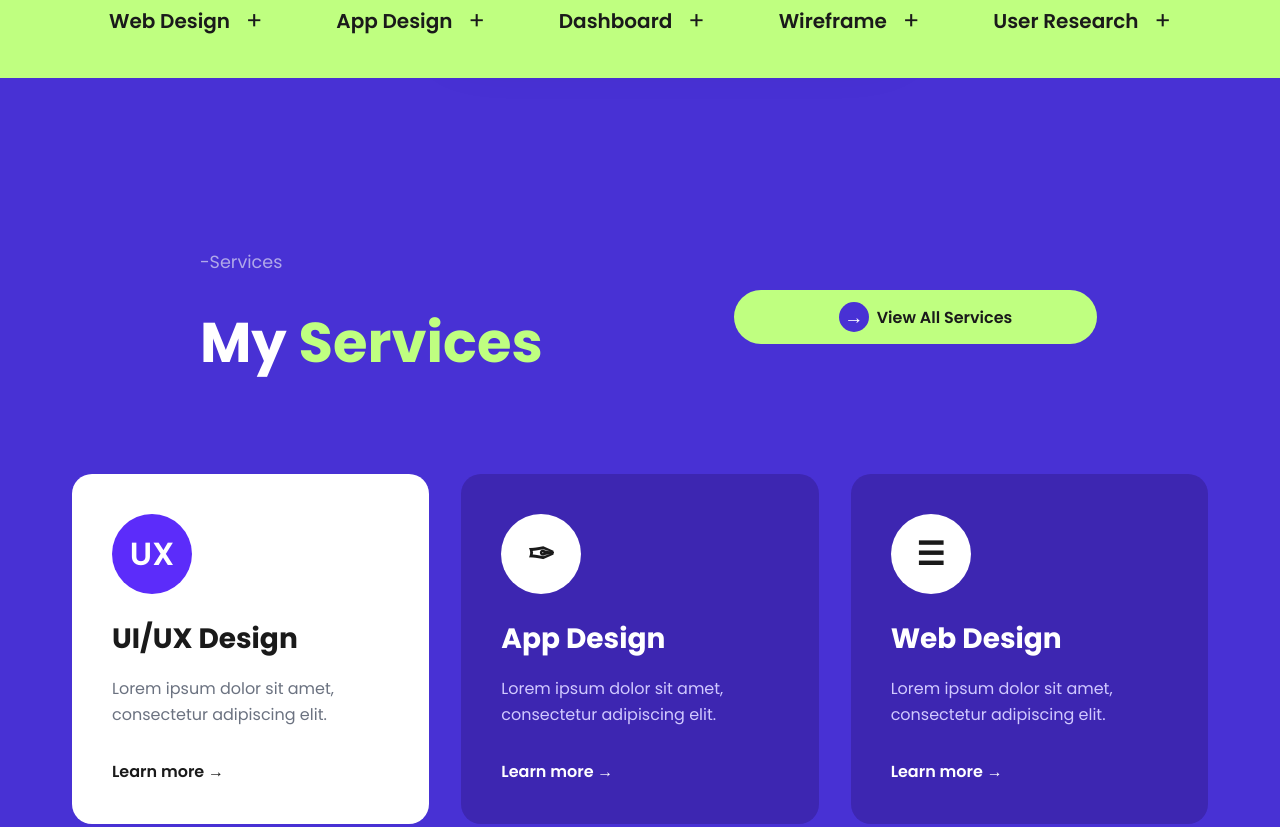
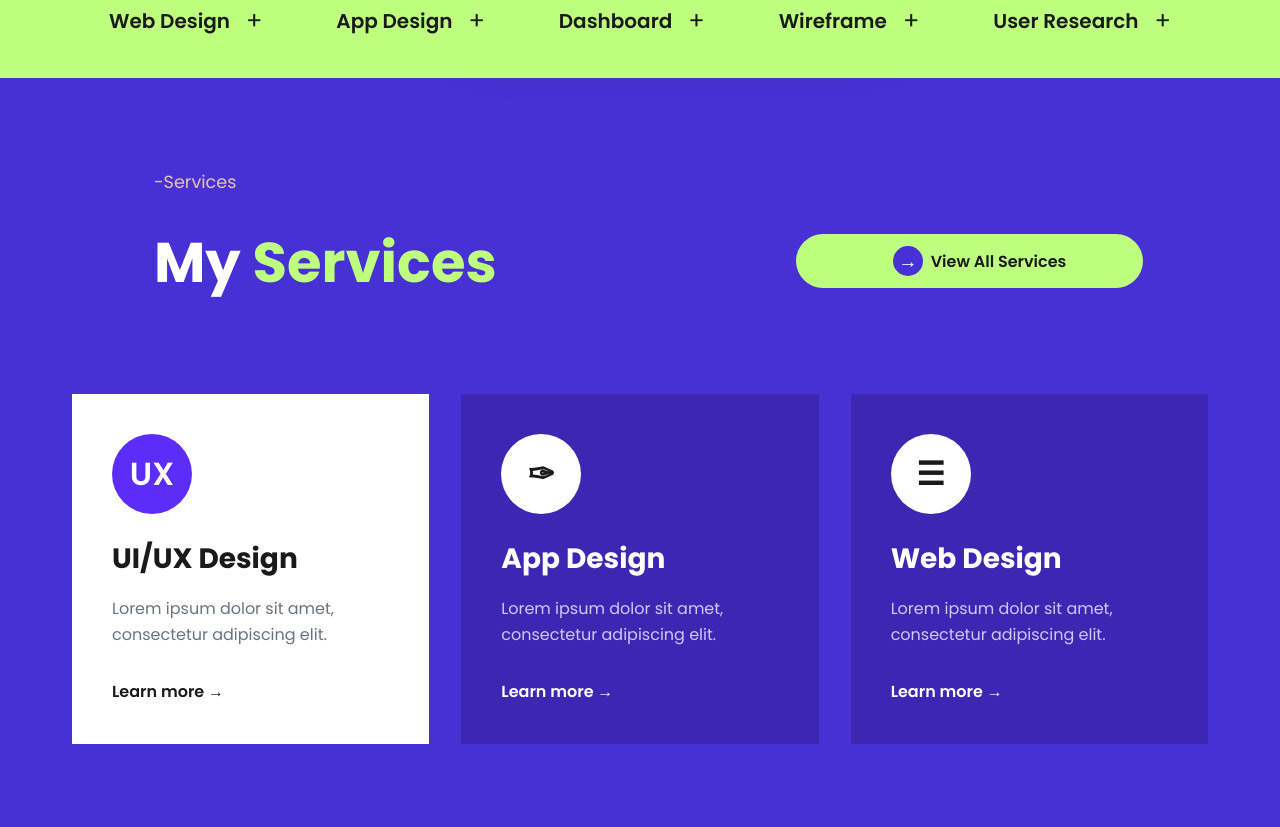
Before and after one commit to RyanDavid-RJ/projetoJennyCompleto, a plain HTML site: page index.html in a window 1280 px wide. Shown: the part 833-1660 px from the top of the page. Drawn offline with Linux system fonts and the light colour scheme.

Commit message:
100% atualizado

```diff
--- a/style.css
+++ b/style.css
@@ -378,17 +378,20 @@ main {
     justify-content: space-between;
     align-items: center;
     margin-bottom: 4rem;
-}
+    margin-top: -80px;
+  }
 
 .svcSubtitulo {
     font-size: 1.1rem;
-    color: #b0a8e9;
+    color: #e9c5a8;
+    margin-left: -100px;
 }
 
 .svcHeader h2 {
     font-size: 3.5rem;
     color: #fff;
-    margin: 0;
+    margin-left: -100px;
+
 }
 
 .svcHeader h2 span{
@@ -398,13 +401,15 @@ main {
 .btnViewAll {
     background-color: #bfff80;
     color: #1a1a1a;
-    padding: 0.75rem 1.5rem;
+    padding: 0.75rem 1rem;
     border-radius: 50px;
     font-weight: 600;
     display: flex;
     align-items: center;
     gap: 0.5rem;
     transition: all 0.3s ease;
+    margin-top: 3rem;
+    margin-right: -100px;
 }
 
 .btnViewAllSeta {
@@ -437,7 +442,7 @@ main {
 
 .svcCartao {
     padding: 2.5rem;
-    border-radius: 20px;
+    border-radius: 0px;
 }
 
 .cartaoIcone {
```
